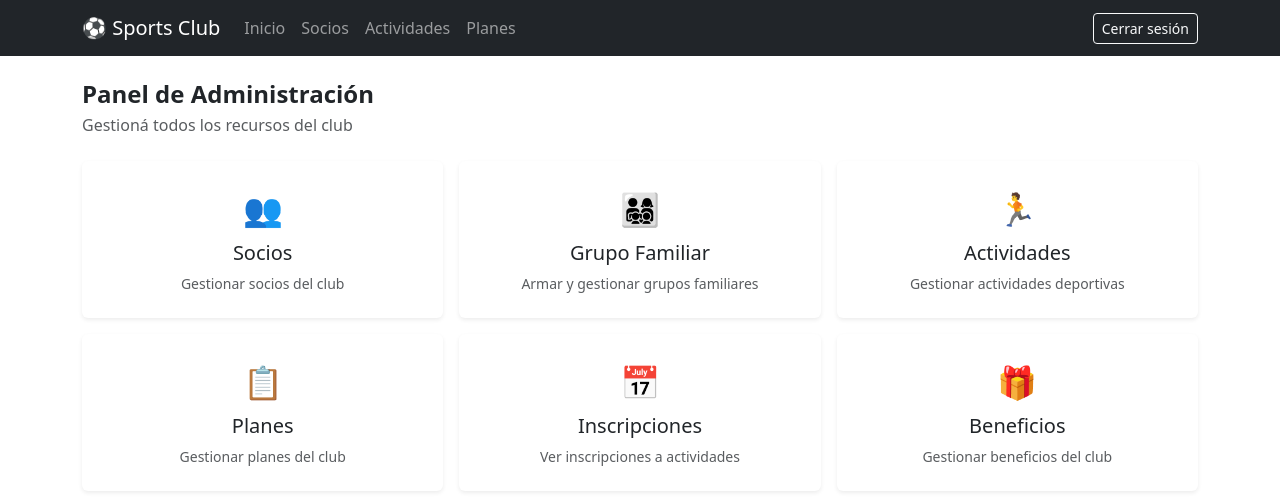
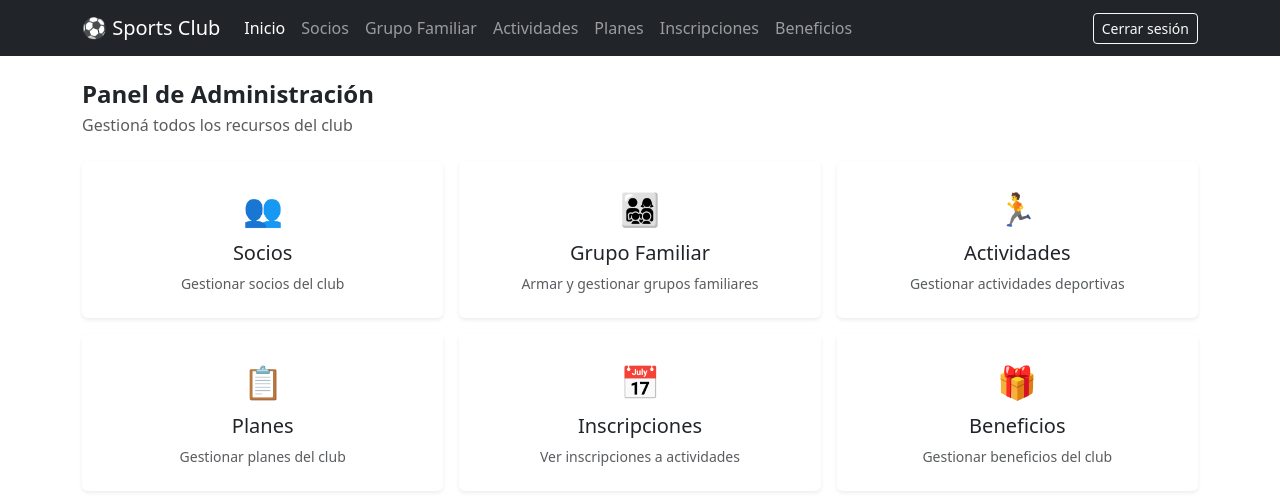
Before and after one commit to palomatejedor/TP-DSW-2026, a React (Vite) app in the folder APP-Club/frontend/: page /admin in a window 1280 px wide. Shown: the top 504 px of the page. Built offline with nearby package versions, Linux system fonts and the light colour scheme.

Commit message:
Diseño responsive: navbar y estilos para celular y tablet

```diff
--- a/APP-Club/frontend/src/components/Navbar.jsx
+++ b/APP-Club/frontend/src/components/Navbar.jsx
@@ -1,37 +1,68 @@
-import { useNavigate } from 'react-router-dom'
+import { useState } from 'react'
+import { useNavigate, useLocation } from 'react-router-dom'
 import { Navbar, Container, Nav, Button } from 'react-bootstrap'
+
+const LINKS = {
+  admin: [
+    { ruta: '/admin', texto: 'Inicio' },
+    { ruta: '/admin/socios', texto: 'Socios' },
+    { ruta: '/admin/grupo-familiar', texto: 'Grupo Familiar' },
+    { ruta: '/admin/actividades', texto: 'Actividades' },
+    { ruta: '/admin/planes', texto: 'Planes' },
+    { ruta: '/admin/inscripciones', texto: 'Inscripciones' },
+    { ruta: '/admin/beneficios', texto: 'Beneficios' },
+  ],
+  socio: [
+    { ruta: '/socio', texto: 'Inicio' },
+    { ruta: '/socio/actividades', texto: 'Actividades' },
+    { ruta: '/socio/carnet', texto: 'Mi Carnet' },
+    { ruta: '/socio/planes', texto: 'Planes' },
+    { ruta: '/socio/cuota', texto: 'Cuota' },
+    { ruta: '/socio/beneficios', texto: 'Beneficios' },
+  ],
+}
 
 function NavBar({ rol }) {
   const navigate = useNavigate()
+  const location = useLocation()
+  const [expanded, setExpanded] = useState(false)
+
+  const irA = (ruta) => {
+    setExpanded(false) // cierra el menú hamburguesa en celular/tablet al elegir una opción
+    navigate(ruta)
+  }
 
   const handleLogout = () => {
+    localStorage.removeItem('usuario') // borra la sesión guardada
+    setExpanded(false)
     navigate('/')
   }
 
+  const links = LINKS[rol] || []
+
   return (
-    <Navbar bg="dark" variant="dark" expand="lg">
+    <Navbar bg="dark" variant="dark" expand="lg" expanded={expanded} onToggle={setExpanded}>
       <Container>
-        <Navbar.Brand href="#">⚽ Sports Club</Navbar.Brand>
+        <Navbar.Brand
+          role="button"
+          onClick={() => irA(rol === 'admin' ? '/admin' : '/socio')}
+        >
+          ⚽ Sports Club
+        </Navbar.Brand>
         <Navbar.Toggle aria-controls="navbar-nav" />
         <Navbar.Collapse id="navbar-nav">
           <Nav className="me-auto">
-            {rol === 'admin' && (
-              <>
-                <Nav.Link onClick={() => navigate('/admin')}>Inicio</Nav.Link>
-                <Nav.Link onClick={() => navigate('/admin/socios')}>Socios</Nav.Link>
-                <Nav.Link onClick={() => navigate('/admin/actividades')}>Actividades</Nav.Link>
-                <Nav.Link onClick={() => navigate('/admin/planes')}>Planes</Nav.Link>
-              </>
-            )}
-            {rol === 'socio' && (
-              <>
-                <Nav.Link onClick={() => navigate('/socio')}>Inicio</Nav.Link>
-                <Nav.Link onClick={() => navigate('/socio/actividades')}>Actividades</Nav.Link>
-                <Nav.Link onClick={() => navigate('/socio/carnet')}>Mi Carnet</Nav.Link>
-              </>
-            )}
+            {links.map(l => (
+              <Nav.Link
+                key={l.ruta}
+                active={location.pathname === l.ruta}
+                onClick={() => irA(l.ruta)}
+              >
+                {l.texto}
+              </Nav.Link>
+            ))}
           </Nav>
-          <Button variant="outline-light" size="sm" onClick={handleLogout}>
+          <Button variant="outline-light" size="sm" className="mt-2 mt-lg-0" onClick={handleLogout}>
             Cerrar sesión
           </Button>
         </Navbar.Collapse>
--- a/APP-Club/frontend/src/index.css
+++ b/APP-Club/frontend/src/index.css
@@ -4,10 +4,83 @@
   box-sizing: border-box;
 }
 
+html {
+  -webkit-text-size-adjust: 100%;
+}
+
 body {
   background: #ffffff;
+  overflow-x: hidden; /* evita scroll horizontal en celular */
 }
 
 #root {
   min-height: 100vh;
 }
+
+img {
+  max-width: 100%;
+  height: auto;
+}
+
+/* ---------- TABLET (hasta 991px) ---------- */
+@media (max-width: 991.98px) {
+  .container {
+    padding-left: 16px;
+    padding-right: 16px;
+  }
+
+  .table {
+    font-size: 0.9rem;
+  }
+}
+
+/* ---------- CELULAR (hasta 767px) ---------- */
+@media (max-width: 767.98px) {
+  h1, .h1 { font-size: 1.6rem; }
+  h2, .h2 { font-size: 1.4rem; }
+  h3, .h3 { font-size: 1.2rem; }
+
+  .container {
+    padding-left: 12px;
+    padding-right: 12px;
+  }
+
+  /* tablas: texto más chico y sin cortar palabras raro */
+  .table {
+    font-size: 0.8rem;
+  }
+  .table th,
+  .table td {
+    padding: 0.4rem 0.5rem;
+    white-space: nowrap;
+  }
+
+  /* botones de acciones en tablas: más compactos y que bajen de línea */
+  .table td .btn {
+    padding: 0.2rem 0.5rem;
+    font-size: 0.75rem;
+    margin-bottom: 2px;
+  }
+
+  /* botones de cabecera (ej: "Nuevo socio") a ancho completo */
+  .btn-block-mobile {
+    width: 100%;
+  }
+
+  /* modales casi a pantalla completa */
+  .modal-dialog {
+    margin: 0.5rem;
+  }
+
+  /* paginación que no desborde */
+  .pagination {
+    flex-wrap: wrap;
+    justify-content: center;
+  }
+
+  /* formularios: inputs cómodos para el dedo */
+  .form-control,
+  .form-select {
+    font-size: 16px; /* evita el zoom automático en iPhone */
+  }
+}
```
